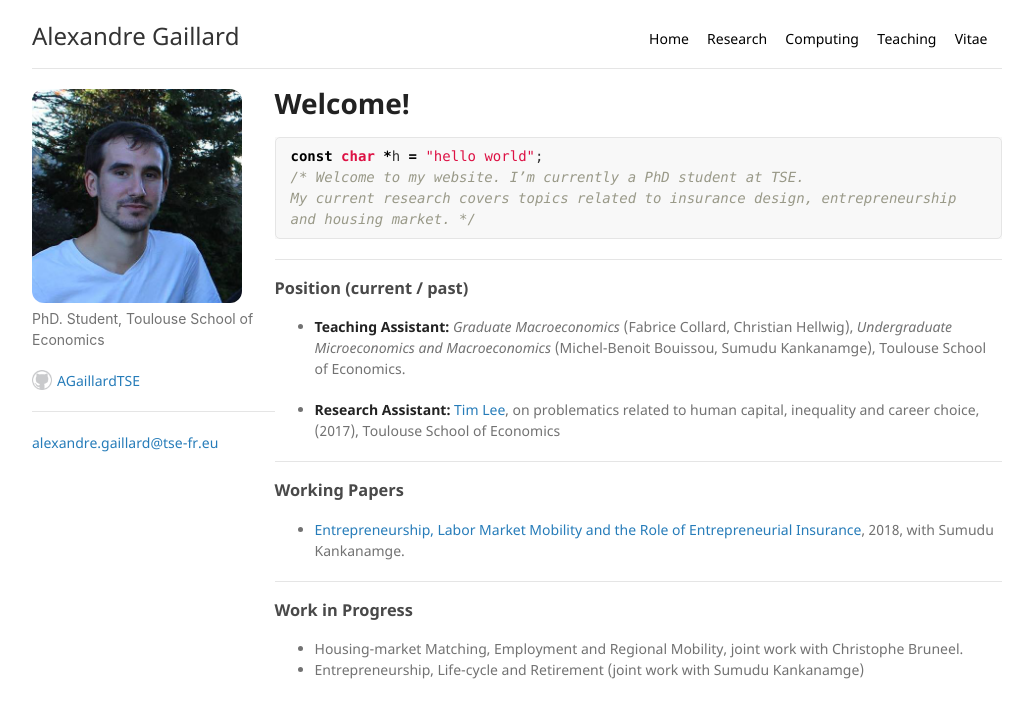
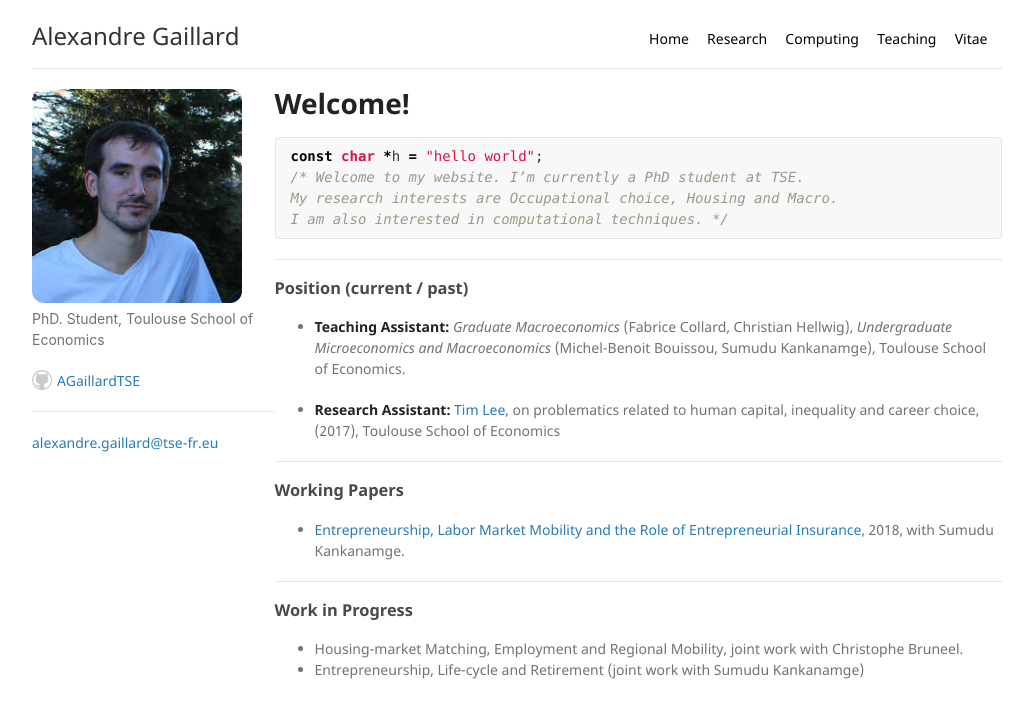
Before and after one commit to AGaillardTSE/AGaillardTSE.github.io, a Jekyll site: the page built from index.md, in a window 1280 px wide. Shown: the top 718 px of the page, without its empty margins (123-1156 px from the left). Built offline with Jekyll 4.4.1, drawn with Linux system fonts in a browser that asks for light colours.

Commit message:
Update index.md

````diff
--- a/index.md
+++ b/index.md
@@ -8,8 +8,8 @@ layout: default
 ```c++
 const char *h = "hello world";
 /* Welcome to my website. I’m currently a PhD student at TSE.
-My current research covers topics related to insurance design, entrepreneurship
-and housing market. */
+My research interests are Occupational choice, Housing and Macro.
+I am also interested in computational techniques. */
 ```
 
 * * *
````
